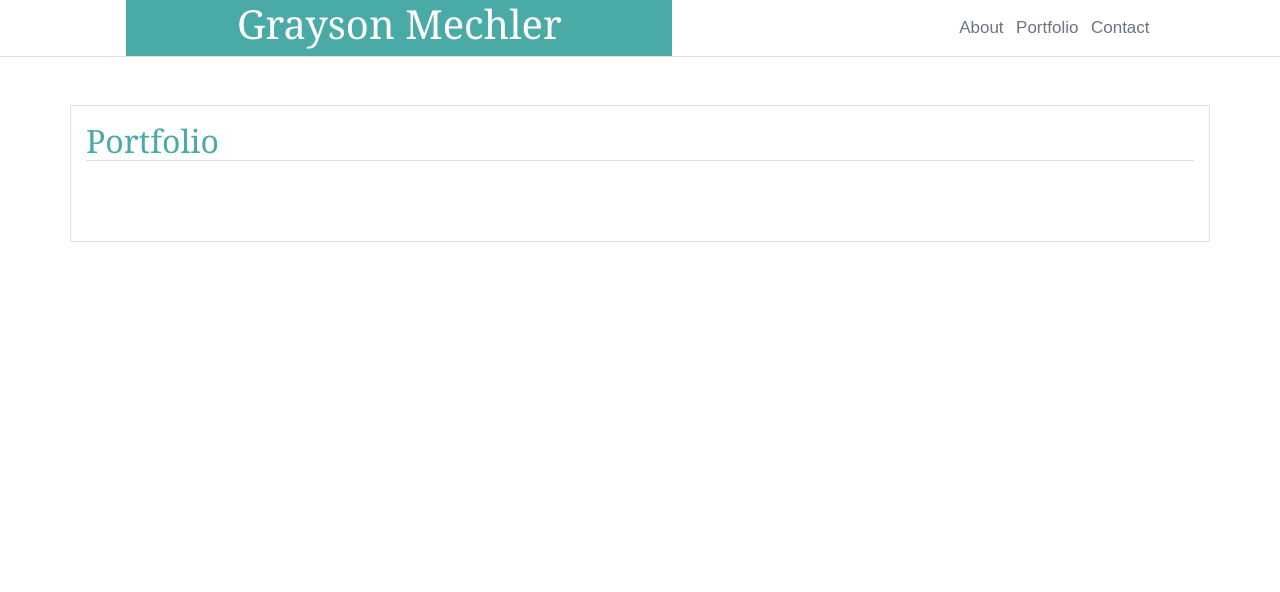
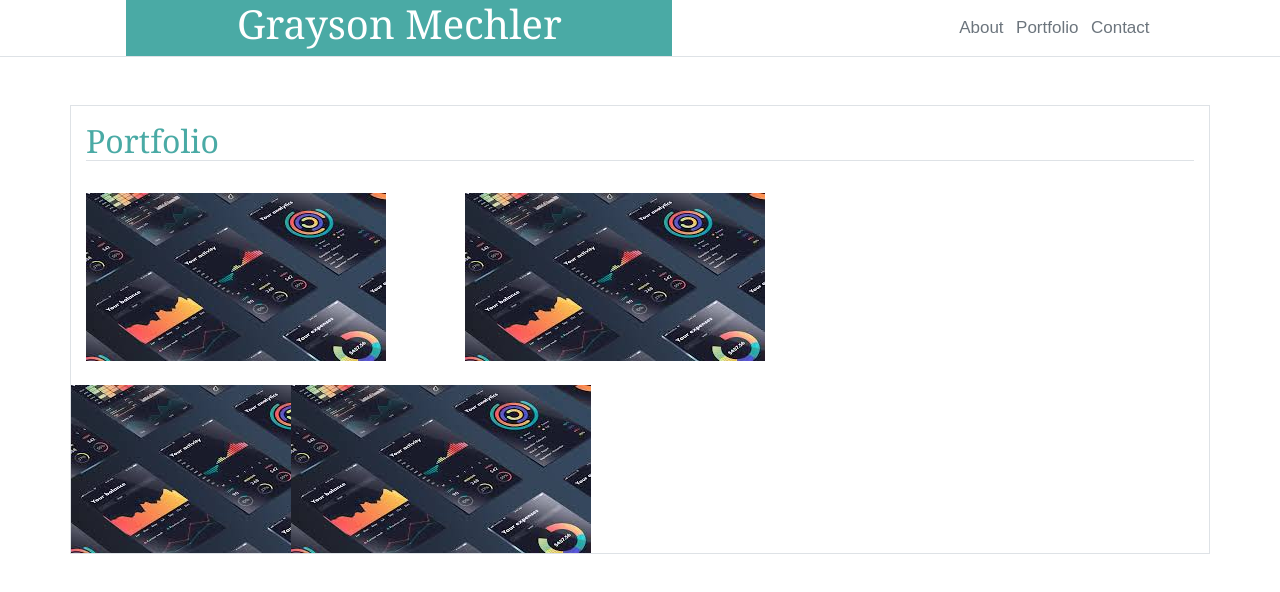
Before and after one commit to Gmechler/UT-coding-Projects-, a plain HTML site: page portfolio.html in a window 1280 px wide. Drawn offline with nearby package versions, Linux system fonts and the light colour scheme; files that its build step writes are made by us from their sources.

Commit message:
fixing src links broken by changing folder locations

```diff
--- a/portfolio.html
+++ b/portfolio.html
@@ -15,7 +15,7 @@
     <link
       rel="stylesheet"
       type="text/css"
-      href="../about-me-using-bootstrap/assets/css/style.css"
+      href="../UT-coding-Projects-/assets/css/style.css"
     />
   </head>
 
@@ -42,13 +42,13 @@
             <div class="row pt-4">
               <div class="col-md-4">
                 <img
-                  src="../about-me-using-bootstrap/assets/images/app_layout.jpg"
+                  src="../UT-coding-Projects-/assets/images/app_layout.jpg"
                   alt=""
                 />
               </div>
               <div class="col-md-4">
                 <img
-                  src="../about-me-using-bootstrap/assets/images/app_layout.jpg"
+                  src="../UT-coding-Projects-/assets/images/app_layout.jpg"
                   alt=""
                 />
               </div>
@@ -56,13 +56,13 @@
               <div class="row pt-4">
                 <div class="col-md-4">
                   <img
-                    src="../about-me-using-bootstrap/assets/images/app_layout.jpg"
+                    src="../UT-coding-Projects-/assets/images/app_layout.jpg"
                     alt=""
                   />
                 </div>
                 <div class="col-md-4">
                   <img
-                    src="../about-me-using-bootstrap/assets/images/app_layout.jpg"
+                    src="../UT-coding-Projects-/assets/images/app_layout.jpg"
                     alt=""
                   />
                 </div>
```
Also changed, not shown: contact.html (+1 -1 lines), index.html (+1 -1 lines).
